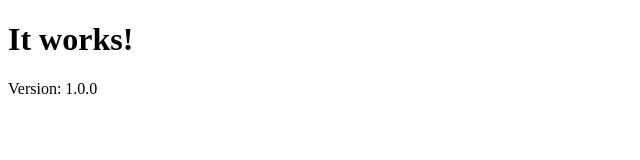
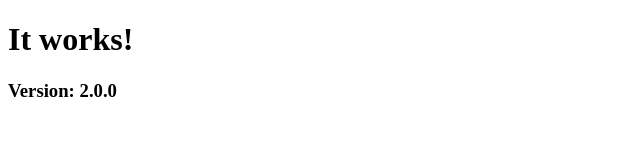
Before and after one commit to WSU-kduncan/cicdf25-Riyamh, a plain HTML site: page Project-5/index.html in a window 1280 px wide. Shown: the full height of the page, 0-640 px from the left. Drawn offline with Linux system fonts and the light colour scheme.

Commit message:
Edit index.html

```diff
--- a/Project-5/index.html
+++ b/Project-5/index.html
@@ -5,6 +5,6 @@
 </head>
 <body>
     <h1>It works!</h1>
-    <p>Version: 1.0.0</p>
+    <h3>Version: 2.0.0</p>
 </body>
 </html>
```
